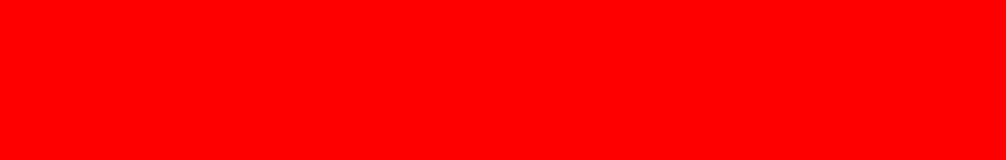
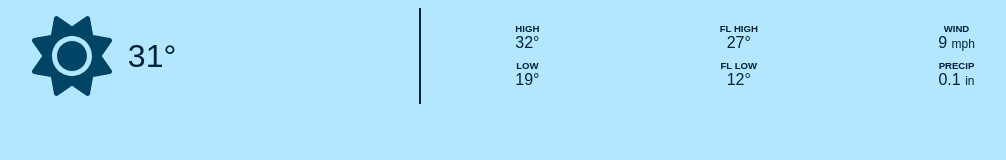
Before and after one commit to AsadBaig-DEV/js-weatherapp, a website built with Vite: page index.html in a window 1280 px wide. Shown: the whole page, without its empty margins (219-1225 px from the left). Built offline with nearby package versions, Linux system fonts and the light colour scheme.

Commit message:
Added Header content and styled header

```diff
--- a/index.html
+++ b/index.html
@@ -4,7 +4,48 @@
     <meta charset="UTF-8" />
     <meta name="viewport" content="width=device-width, initial-scale=1.0" />
   </head>
-  <body>
+  <body class="blurred">
+    <header class="header">
+      <div class="header-left">
+        <img class="weather-icon large" src="icons/sun.svg" data-current-icon />
+        <div class="header-current-temp">
+          <span data-current-temp>31</span>&deg;
+        </div>
+      </div>
+      <div class="header-right">
+        <div class="info-group">
+          <div class="label">High</div>
+          <div><span data-current-high>32</span>&deg;</div>
+        </div>
+        <div class="info-group">
+          <div class="label">FL High</div>
+          <div><span data-current-fl-high>27</span>&deg;</div>
+        </div>
+        <div class="info-group">
+          <div class="label">Wind</div>
+            <div>
+              <span data-current-wind>9</span>
+              <span class="value-sub-info">mph</span>
+            </div>
+        </div>
+        <div class="info-group">
+          <div class="label">Low</div>
+          <div><span data-current-low>19</span>&deg;</div>
+        </div>
+        <div class="info-group">
+          <div class="label">FL Low</div>
+          <div><span data-current-fl-low>12</span>&deg;</div>
+        </div>
+        <div class="info-group">
+          <div class="label">Precip</div>
+            <div>
+              <span data-current-precip>0.1</span>
+              <span class="value-sub-info">in</span>
+            </div>
+        </div>
+
+      </div>
+    </header>
     <script type="module" src="/main.js"></script>
   </body>
 </html>
--- a/style.css
+++ b/style.css
@@ -1,3 +1,75 @@
-body{
-  background: red;
+*,
+*::after,
+*::before {
+  box-sizing: border-box;
 }
+
+body {
+  margin: 0;
+  background-color: hsl(200, 100%, 85%);
+  color: hsl(200, 100%, 10%);
+  font-family: sans-serif;
+}
+
+/* .blurred {
+  filter: blur(3px);
+  overflow: hidden;
+} */
+
+.header {
+  display: flex;
+  align-items: center;
+}
+
+.header-left {
+  display: flex;
+  width: 50%;
+  align-items: center;
+  justify-content: center;
+  margin: .5rem;
+  padding: .5rem;
+  border-right: 2px solid hsl(200, 100%, 10%);
+}
+
+.weather-icon {
+  width: 40px;
+  height: 40px;
+  object-fit: contain;
+}
+
+.weather-icon.large {
+  width: 80px;
+  height: 80px;
+}
+
+.header-current-temp {
+  font-size: 2rem;
+  margin-left: 1rem;
+}
+
+.header-right {
+  display: grid;
+  width: 50%;
+  justify-content: space-around;
+  gap: 0.5rem;
+  grid-template-columns: repeat(3, auto);
+  grid-template-rows: repeat(2, auto);
+}
+
+.info-group {
+  display: flex;
+  flex-direction: column;
+  align-items: center;
+}
+
+.label {
+  text-transform: uppercase;
+  font-weight: bold;
+  font-size: 0.6rem;
+  color:  hsl(200, 100%, 10%);
+}
+
+.value-sub-info{
+  font-weight: lighter;
+  font-size: 0.75rem;
+}
```
